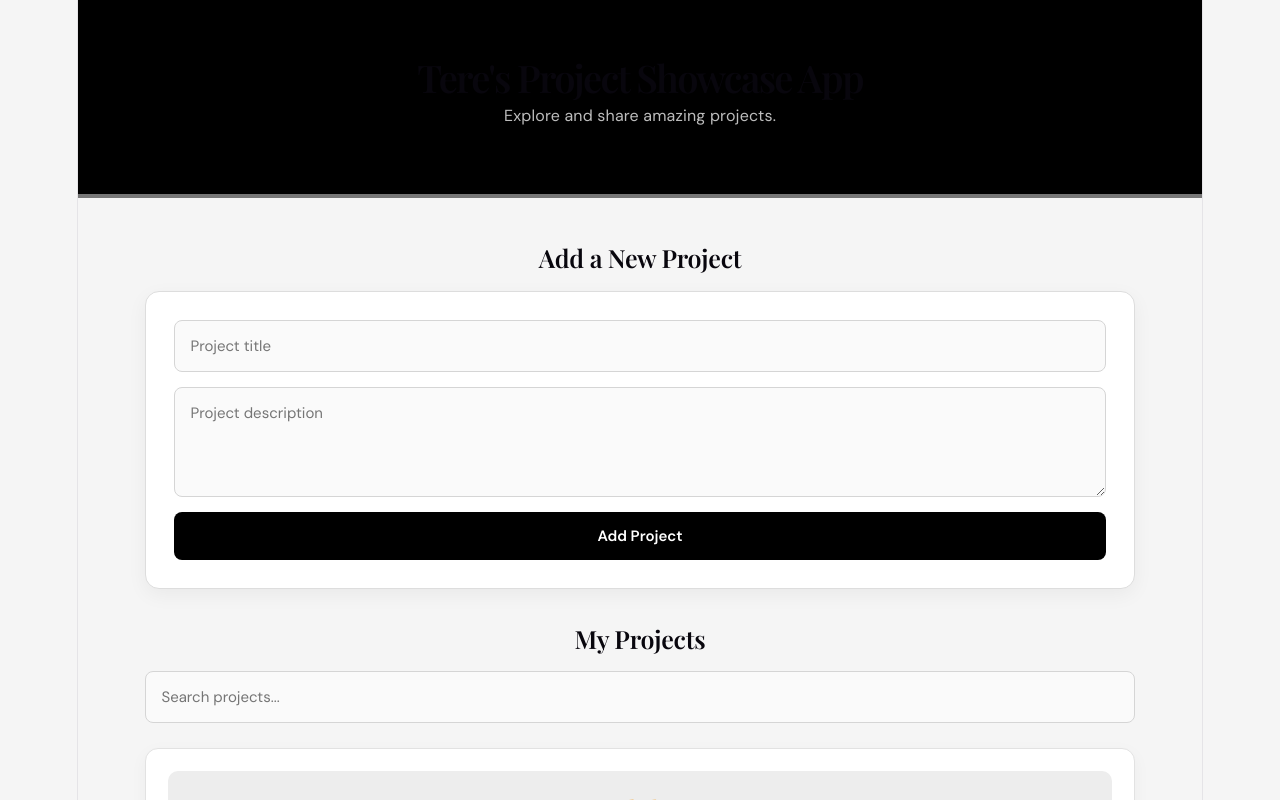
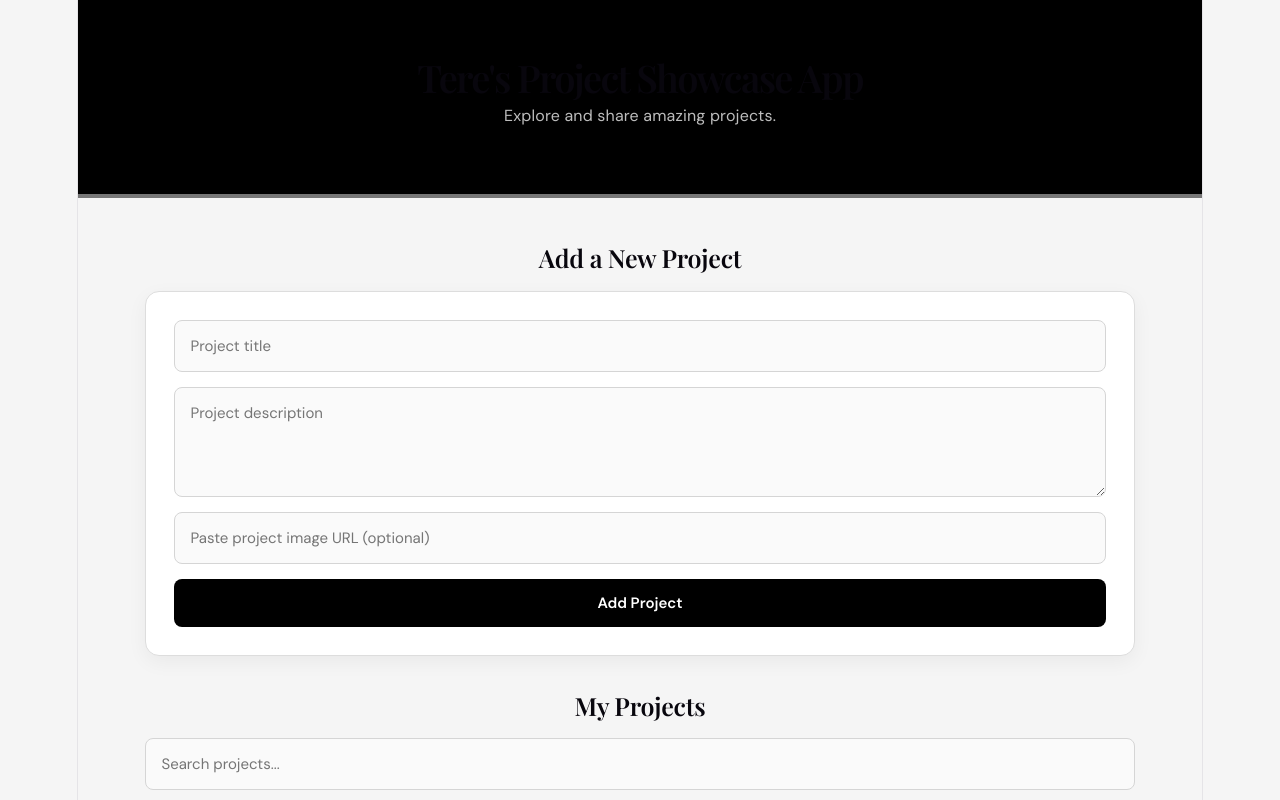
Before and after one commit to terecintamocheche-arch/portfolio-showcase, a React (Vite) app: page / in a window 1280 px wide. Shown: the top 800 px of the page. Built offline with nearby package versions, Linux system fonts and the light colour scheme.

Commit message:
Changes made

```diff
--- a/src/components/ProjectForm.jsx
+++ b/src/components/ProjectForm.jsx
@@ -3,23 +3,26 @@ import { useState } from "react";
 function ProjectForm({ addProject }) {
   const [title, setTitle] = useState("");
   const [description, setDescription] = useState("");
+  const [image, setImage] = useState("");
 
   function handleSubmit(e) {
     e.preventDefault();
 
     if (!title.trim() || !description.trim()) {
-      alert("Please fill in both fields.");
+      alert("Please fill in the title and description.");
       return;
     }
 
     addProject({
       id: Date.now(),
-      title: title,
-      description: description,
+      title,
+      description,
+      image,
     });
 
     setTitle("");
     setDescription("");
+    setImage("");
   }
 
   return (
@@ -37,6 +40,13 @@ function ProjectForm({ addProject }) {
         onChange={(e) => setDescription(e.target.value)}
       />
 
+      <input
+        type="url"
+        placeholder="Paste project image URL (optional)"
+        value={image}
+        onChange={(e) => setImage(e.target.value)}
+      />
+
       <button type="submit">Add Project</button>
     </form>
   );
```
